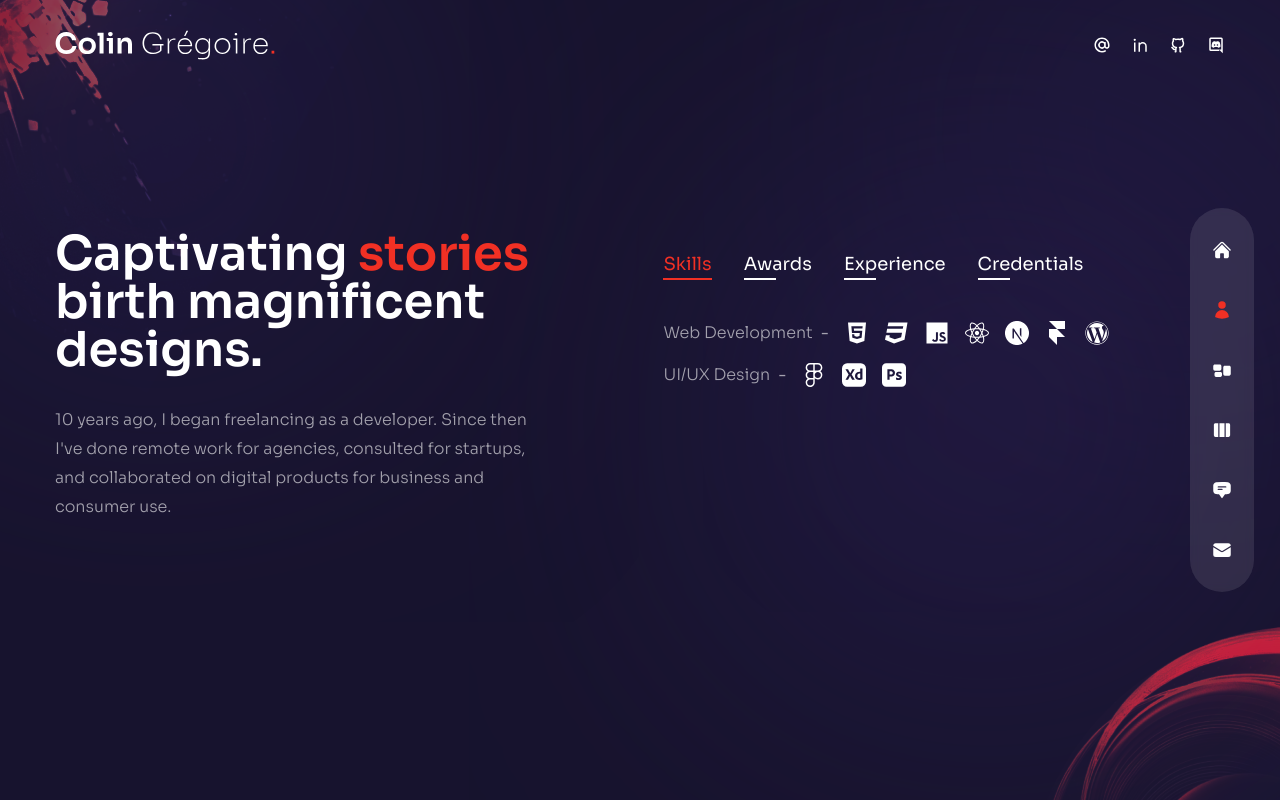
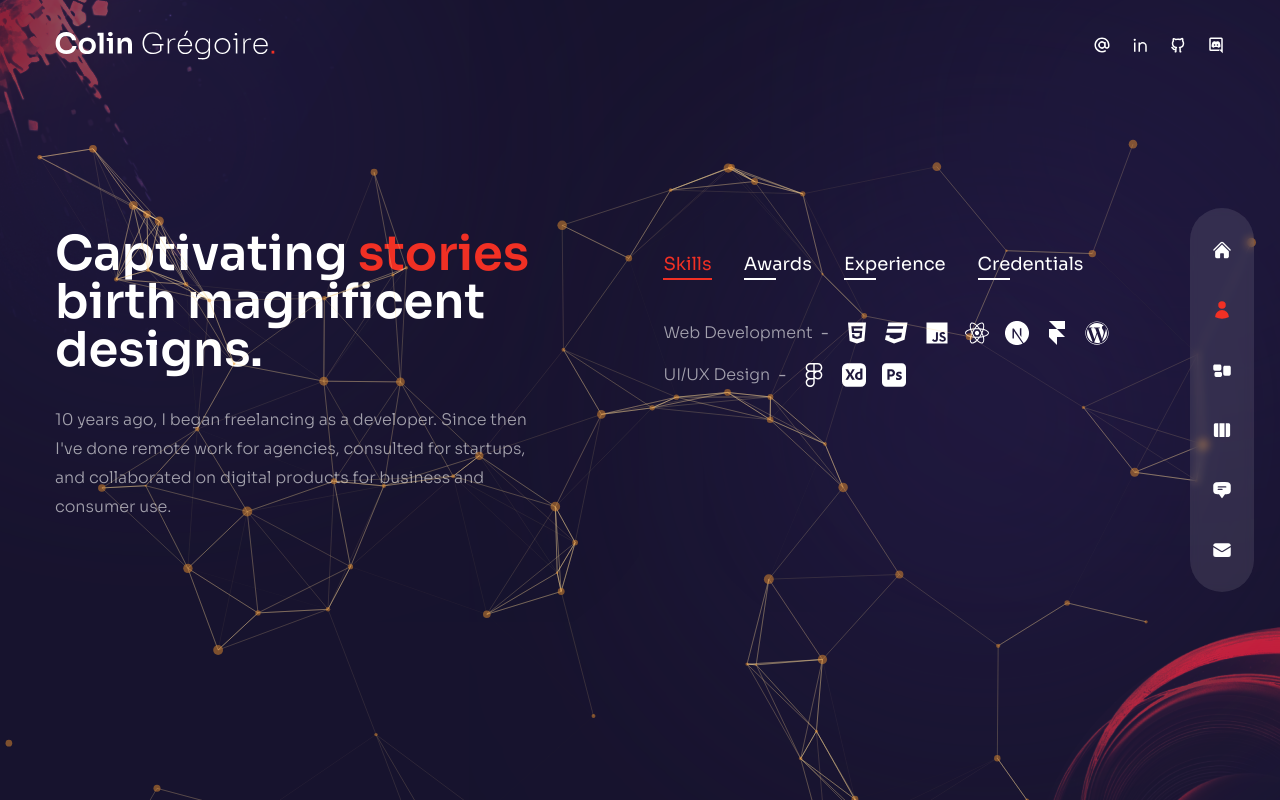
Before and after one commit to Lameuhton/atome_portfolio, a Next.js app: page /about in a window 1280 px wide. Built offline with nearby package versions, Linux system fonts and the light colour scheme.

Commit message:
added particles in about page

```diff
--- a/pages/about/index.js
+++ b/pages/about/index.js
@@ -92,6 +92,7 @@ const aboutData = [
 // components
 import Avatar from "../../components/Avatar";
 import Circles from "../../components/Circles";
+import ParticlesContainer from "../../components/ParticlesContainer";
 
 // framer motion
 import { motion } from "framer-motion";
@@ -105,6 +106,9 @@ const About = () => {
 
   return (
     <div className="h-full bg-primary/30 py-32 text-center xl:text-left">
+      <div>
+        <ParticlesContainer />
+      </div>
       <Circles />
       <div className="container mx-auto h-full flex flex-col items-center xl:flex-row gap-x-6">
         {/* text */}
```
